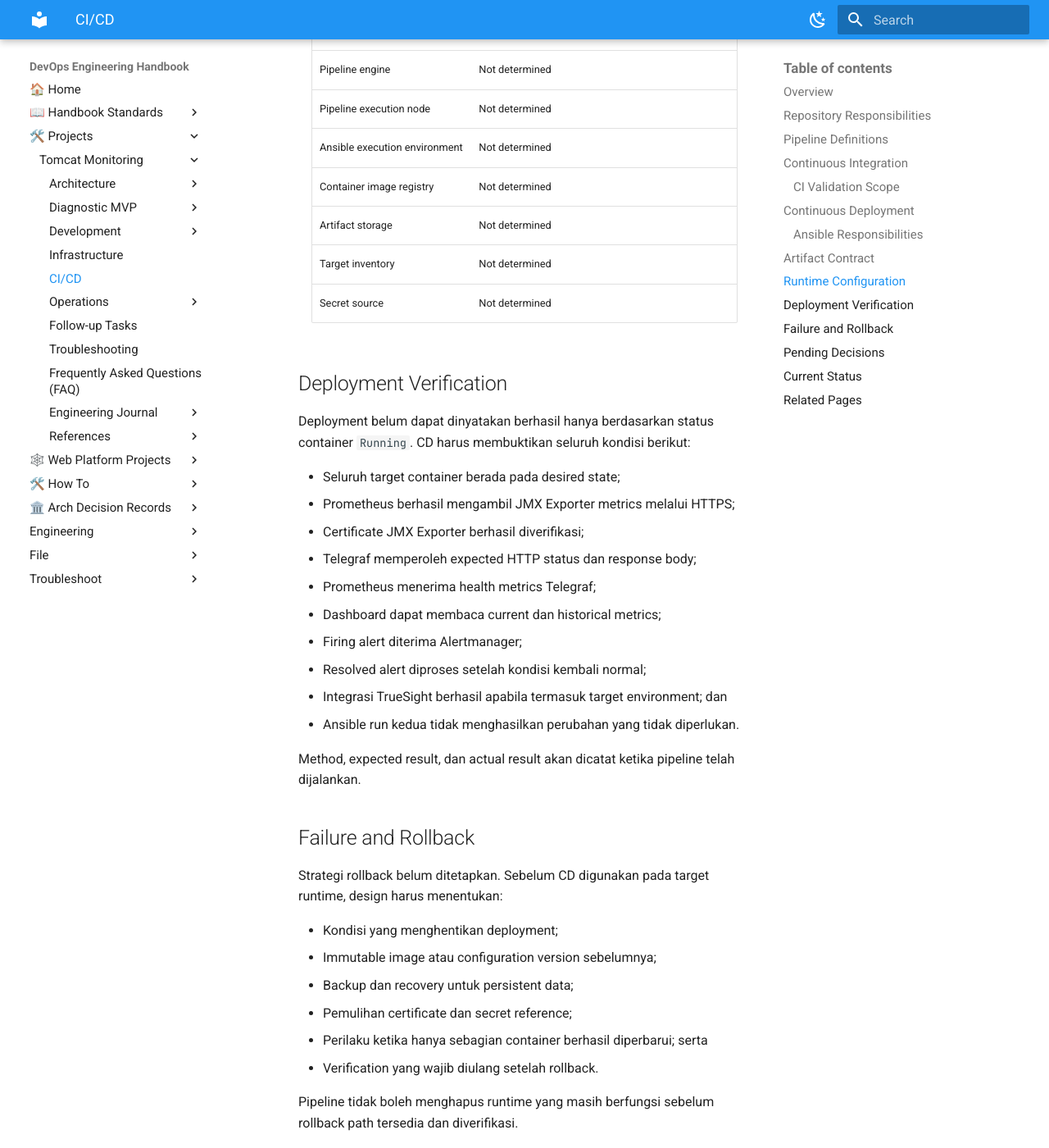
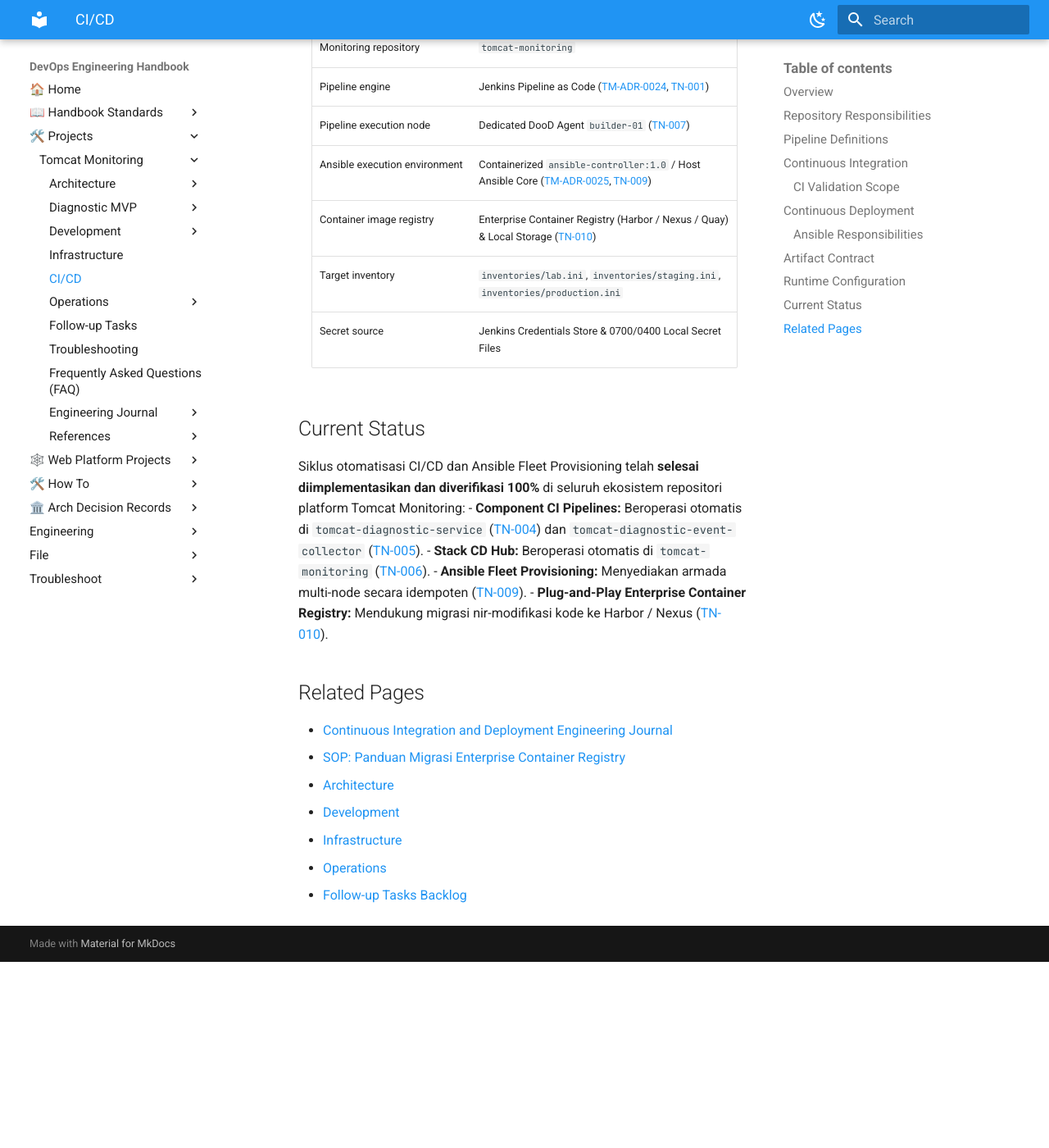
Before and after one commit to edkas07-oss/devops-handbook, an MkDocs documentation site: the page built from docs/projects/tomcat-monitoring/ci-cd/index.md, in a window 1280 px wide and 1400 px high, scrolled down 4619 px. Shown: the whole window at 82% size. Built offline with MkDocs 1.6.1 and Material for MkDocs 9.7.7, drawn with Linux system fonts in a browser that asks for light colours; after the commit the page ends 5792 px from its top, so only the background shows below that; some of the changed text lies outside the part shown.

Commit message:
docs(tn-010): document enterprise container registry integration and migration SOP (TASK-TM-025)
- Add TN-010 technical note covering enterprise registry architecture and ADR alignment
- Add enterprise-container-registry-migration-guide.md operation SOP
- Update CI/CD index, engineering journal index, operations index, .pages, and follow-up tasks

```diff
--- a/docs/projects/tomcat-monitoring/ci-cd/index.md
+++ b/docs/projects/tomcat-monitoring/ci-cd/index.md
@@ -130,78 +130,31 @@ promotion mechanism belum ditetapkan.
 
 | Setting | Value |
 | --- | --- |
-| Container runtime | Rootless Podman `4.9.3` |
+| Container runtime | Rootless Podman `4.9.3` / Docker Dual-Engine ([TM-ADR-0026](../../adr/tomcat-monitoring/adr-records/TM-ADR-0026.md), [TN-008](../engineering-journal/continuous-integration-and-deployment/TN-008-implement-and-standardize-multi-engine-container-runtime-portability.md)) |
 | Tomcat base image repository | `tomcat` |
 | JMX Exporter image repository | `tomcat-jmx-exporter` |
 | Monitoring repository | `tomcat-monitoring` |
-| Pipeline engine | Not determined |
-| Pipeline execution node | Not determined |
-| Ansible execution environment | Not determined |
-| Container image registry | Not determined |
-| Artifact storage | Not determined |
-| Target inventory | Not determined |
-| Secret source | Not determined |
-
-## Deployment Verification
-
-Deployment belum dapat dinyatakan berhasil hanya berdasarkan status container
-`Running`. CD harus membuktikan seluruh kondisi berikut:
-
-- Seluruh target container berada pada desired state;
-- Prometheus berhasil mengambil JMX Exporter metrics melalui HTTPS;
-- Certificate JMX Exporter berhasil diverifikasi;
-- Telegraf memperoleh expected HTTP status dan response body;
-- Prometheus menerima health metrics Telegraf;
-- Dashboard dapat membaca current dan historical metrics;
-- Firing alert diterima Alertmanager;
-- Resolved alert diproses setelah kondisi kembali normal;
-- Integrasi TrueSight berhasil apabila termasuk target environment; dan
-- Ansible run kedua tidak menghasilkan perubahan yang tidak diperlukan.
-
-Method, expected result, dan actual result akan dicatat ketika pipeline telah
-dijalankan.
-
-## Failure and Rollback
-
-Strategi rollback belum ditetapkan. Sebelum CD digunakan pada target runtime,
-design harus menentukan:
-
-- Kondisi yang menghentikan deployment;
-- Immutable image atau configuration version sebelumnya;
-- Backup dan recovery untuk persistent data;
-- Pemulihan certificate dan secret reference;
-- Perilaku ketika hanya sebagian container berhasil diperbarui; serta
-- Verification yang wajib diulang setelah rollback.
-
-Pipeline tidak boleh menghapus runtime yang masih berfungsi sebelum rollback
-path tersedia dan diverifikasi.
-
-## Pending Decisions
-
-- Pipeline engine dan execution node.
-- Pembagian pipeline definition antara repository `tomcat`,
-  `tomcat-jmx-exporter`, dan `tomcat-monitoring`.
-- CI build dan publication contract untuk derived image pada repository
-  `tomcat-jmx-exporter`.
-- Struktur Ansible inventory, playbook, dan role.
-- Immutable version dan artifact promotion model.
-- Container registry atau artifact storage.
-- Secret dan certificate source.
-- Deployment strategy dan rollback mechanism.
-- Environment target untuk integration test dan initial deployment.
+| Pipeline engine | Jenkins Pipeline as Code ([TM-ADR-0024](../../adr/tomcat-monitoring/adr-records/TM-ADR-0024.md), [TN-001](../engineering-journal/continuous-integration-and-deployment/TN-001-design-production-ready-jenkins-cicd-pipeline-architecture.md)) |
+| Pipeline execution node | Dedicated DooD Agent `builder-01` ([TN-007](../engineering-journal/continuous-integration-and-deployment/TN-007-execute-and-verify-end-to-end-cicd-pipelines-in-jenkins-controller.md)) |
+| Ansible execution environment | Containerized `ansible-controller:1.0` / Host Ansible Core ([TM-ADR-0025](../../adr/tomcat-monitoring/adr-records/TM-ADR-0025.md), [TN-009](../engineering-journal/continuous-integration-and-deployment/TN-009-implement-and-verify-ansible-fleet-provisioning-and-deployment-playbooks.md)) |
+| Container image registry | Enterprise Container Registry (Harbor / Nexus / Quay) & Local Storage ([TN-010](../engineering-journal/continuous-integration-and-deployment/TN-010-implement-plug-and-play-container-registry-integration.md)) |
+| Target inventory | `inventories/lab.ini`, `inventories/staging.ini`, `inventories/production.ini` |
+| Secret source | Jenkins Credentials Store & 0700/0400 Local Secret Files |
 
 ## Current Status
 
-CI/CD dan Ansible provisioning belum diimplementasikan. Rootless Podman,
-repository `tomcat`, dan initial source repository `tomcat-jmx-exporter` telah
-tersedia untuk mendukung tahap desain serta pengujian awal. Local derived image
-dari source revision awal telah lulus smoke test. Current-source clean build
-dan seluruh pipeline result masih berstatus `Not verified`.
+Siklus otomatisasi CI/CD dan Ansible Fleet Provisioning telah **selesai diimplementasikan dan diverifikasi 100%** di seluruh ekosistem repositori platform Tomcat Monitoring:
+- **Component CI Pipelines:** Beroperasi otomatis di `tomcat-diagnostic-service` ([TN-004](../engineering-journal/continuous-integration-and-deployment/TN-004-implement-production-ready-ci-pipeline-for-diagnostic-service.md)) dan `tomcat-diagnostic-event-collector` ([TN-005](../engineering-journal/continuous-integration-and-deployment/TN-005-implement-production-ready-ci-pipeline-for-event-collector.md)).
+- **Stack CD Hub:** Beroperasi otomatis di `tomcat-monitoring` ([TN-006](../engineering-journal/continuous-integration-and-deployment/TN-006-implement-stack-orchestration-cd-pipeline-for-tomcat-monitoring.md)).
+- **Ansible Fleet Provisioning:** Menyediakan armada multi-node secara idempoten ([TN-009](../engineering-journal/continuous-integration-and-deployment/TN-009-implement-and-verify-ansible-fleet-provisioning-and-deployment-playbooks.md)).
+- **Plug-and-Play Enterprise Container Registry:** Mendukung migrasi nir-modifikasi kode ke Harbor / Nexus ([TN-010](../engineering-journal/continuous-integration-and-deployment/TN-010-implement-plug-and-play-container-registry-integration.md)).
 
 ## Related Pages
 
+- [Continuous Integration and Deployment Engineering Journal](../engineering-journal/continuous-integration-and-deployment/index.md)
+- [SOP: Panduan Migrasi Enterprise Container Registry](../operations/enterprise-container-registry-migration-guide.md)
 - [Architecture](../architecture/index.md)
 - [Development](../development/index.md)
 - [Infrastructure](../infrastructure/index.md)
 - [Operations](../operations/index.md)
-- [Engineering Journal](../engineering-journal/index.md)
+- [Follow-up Tasks Backlog](../follow-up-tasks.md)
```
Also changed, not shown: docs/projects/tomcat-monitoring/engineering-journal/continuous-integration-and-deployment/TN-010-implement-plug-and-play-container-registry-integration.md (added, +311 -0 lines), docs/projects/tomcat-monitoring/engineering-journal/continuous-integration-and-deployment/index.md (+5 -0 lines), docs/projects/tomcat-monitoring/follow-up-tasks.md (+23 -0 lines), docs/projects/tomcat-monitoring/operations/enterprise-container-registry-migration-guide.md (added, +216 -0 lines), docs/projects/tomcat-monitoring/operations/index.md (+1 -0 lines), docs/projects/tomcat-monitoring/operations/.pages.
